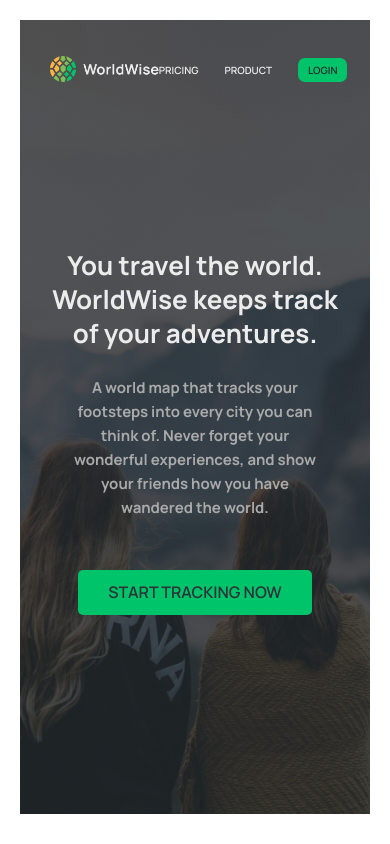
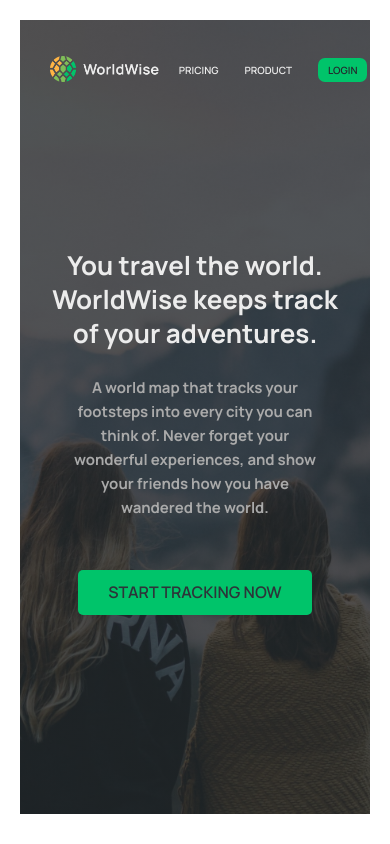
Before and after one commit to RehmanAli10/WorldWiseUpdated, a React (Vite) app: page / in a window 390 px wide. Built offline with nearby package versions, Linux system fonts and the light colour scheme.

Commit message:
refactored

```diff
--- a/src/components/PageNav.module.css
+++ b/src/components/PageNav.module.css
@@ -101,3 +101,9 @@ a.ctaLink:visited {
     padding: 0.5rem 1rem;
   }
 }
+
+@media screen and (max-width: 440px) {
+  .nav ul {
+    margin-left: 2rem;
+  }
+}
```
